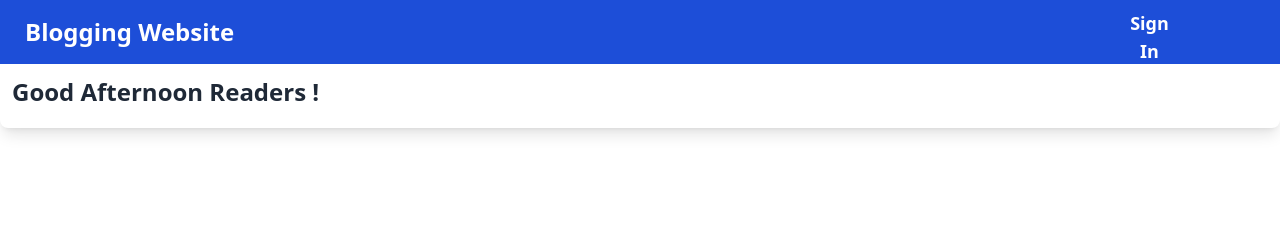
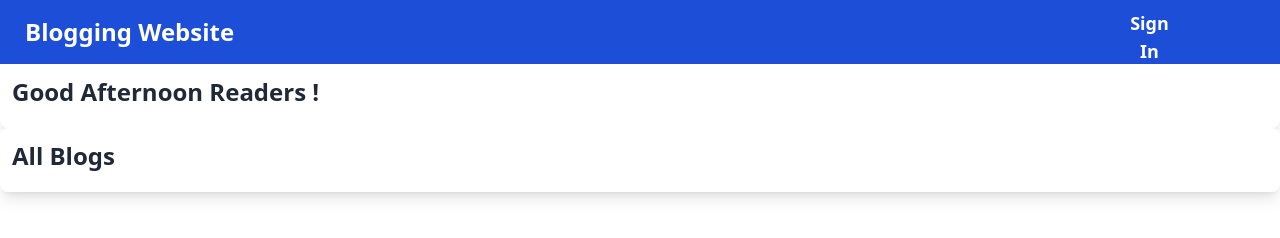
Before and after one commit to Fawad-Jawed/Blog-Website, a plain HTML site: page index.html in a window 1280 px wide. Drawn offline with nearby package versions, Linux system fonts and the light colour scheme.

Commit message:
Update index.html

```diff
--- a/index.html
+++ b/index.html
@@ -22,15 +22,15 @@
             </div>
         </div>
     </div>
-
-<!--     <section class="bg-white p-3 rounded-lg shadow-lg">
+<!-- Greeting -->
+    <section class="bg-white p-3 rounded-lg shadow-lg">
         <h2 class="text-2xl text-left font-bold mb-2" id="head"></h2>
         <div id="blogsContainer" class="space-y-4"></div>
-    </section> -->
+    </section>
 
     <!-- Render All Blogs -->
 <section class="bg-white p-3 rounded-lg shadow-lg">
-        <h2 class="text-2xl text-left font-bold mb-2" id="head">All Blogs</h2>
+        <h2 class="text-2xl text-left font-bold mb-2">All Blogs</h2>
         <div id="blogsContainer" class="space-y-4"></div>
     </section>
 
```
